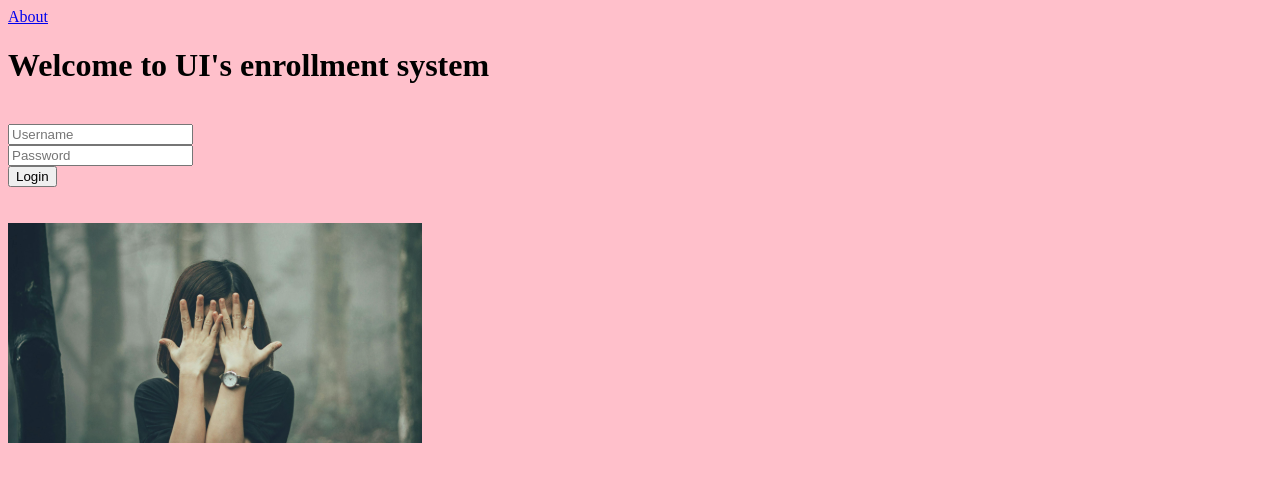
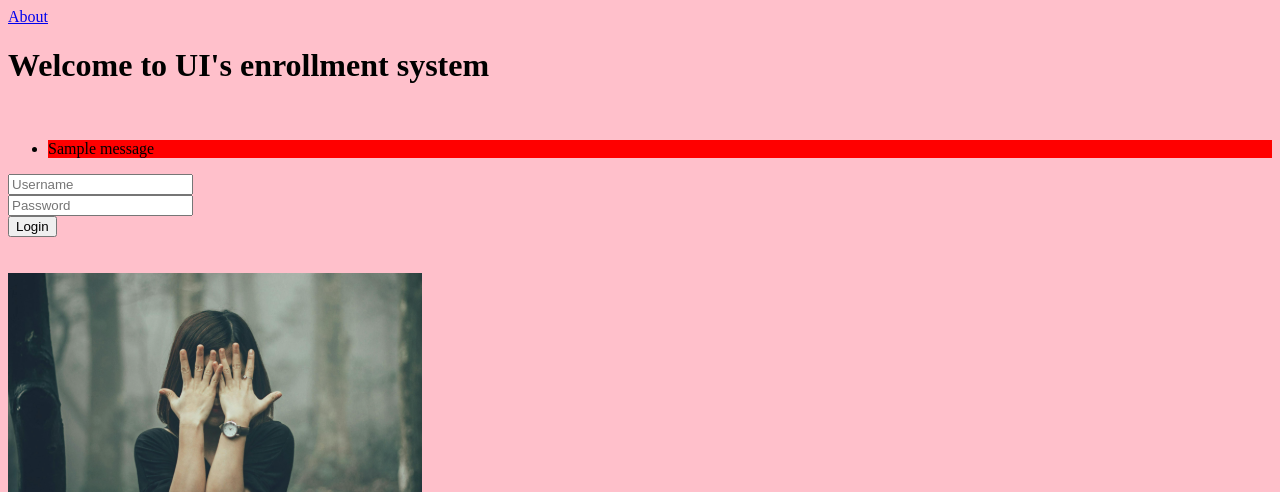
Before and after one commit to ElTrackiras/FlaskTutorial2025, a Flask app: page / in a window 1280 px wide. Shown: the top 492 px of the page. Run offline with Flask 3, Linux system fonts and the light colour scheme; tables that the repository leaves empty or names only in its code hold one stand-in row (values such as "Sample post"); one stand-in notice (Sample message) is shown.

Commit message:
Part 16: Flash

```diff
--- a/main.py
+++ b/main.py
@@ -1,4 +1,4 @@
-from flask import Flask, render_template, request, url_for, redirect, session
+from flask import Flask, render_template, request, url_for, redirect, session, flash
 import pymysql, os
 
 app = Flask(__name__)
@@ -35,6 +35,7 @@ def login_process():
         session['account_logged_in'] = account_found
         return redirect(url_for('home_page'))
     else:
+        flash("WRONG USERNAME OR PASSWORD")
         return redirect(url_for('landing_page'))
 
 @app.route("/logout")
--- a/static/myDesign.css
+++ b/static/myDesign.css
@@ -11,3 +11,7 @@ table, th, td {
     height: 60px;
     border-radius: 50%;
 }
+
+.warning-flash {
+    background-color: red;
+}
--- a/templates/landing.html
+++ b/templates/landing.html
@@ -6,6 +6,16 @@
     <a href="{{url_for('about_page')}}">About</a>
     <h1>Welcome to UI's enrollment system</h1>
     <br>
+
+    {% with messages = get_flashed_messages() %}
+        {% if messages %}
+        <ul>
+            {% for message in messages %}
+                <li class="warning-flash">{{ message }}</li>
+            {% endfor %}
+        </ul>
+        {% endif %}
+    {% endwith %}
 
     <form action="/login_process" method="post">
         <input type="text" id="user_inp" name="user_inp" placeholder="Username">
```
